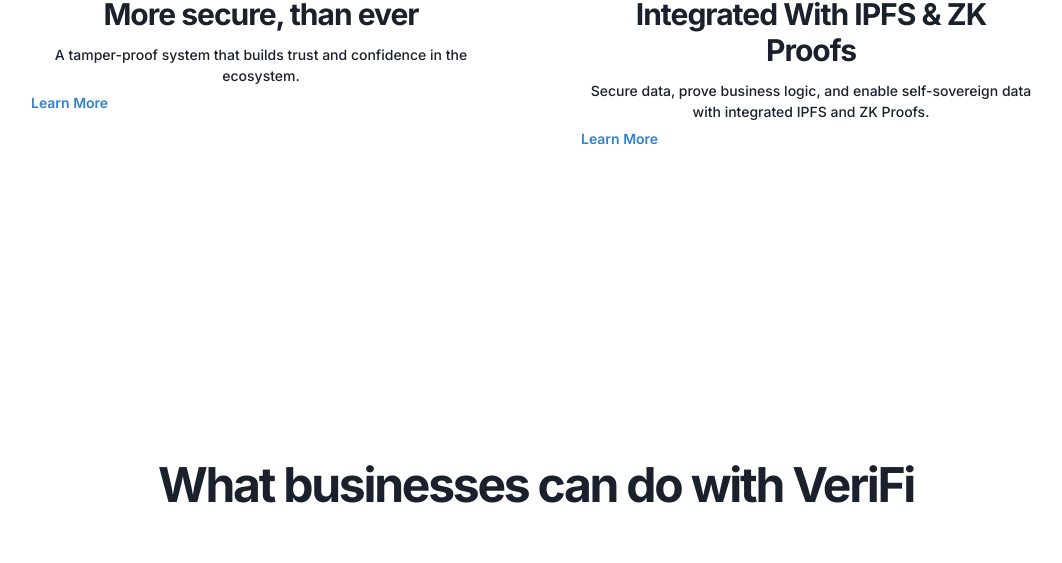
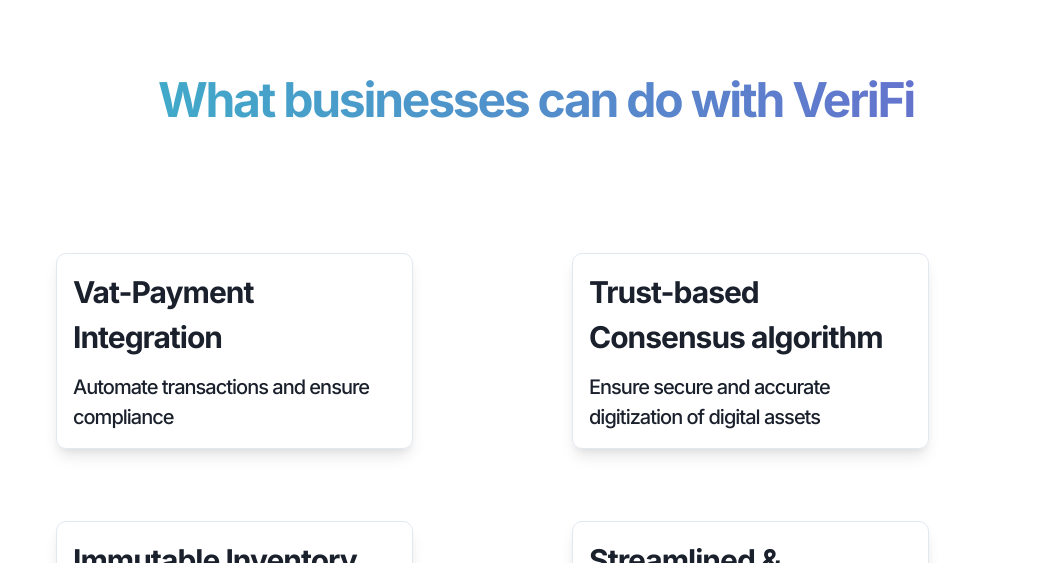
Before and after one commit to troyistroyenzo/Verifi, a Next.js app: page / in a window 1280 px wide. Shown: the part 2173-2736 px from the top of the page, without its empty margins (104-1166 px from the left). Built offline with nearby package versions, Linux system fonts and the light colour scheme.

Commit message:
made adjustment in home page

```diff
--- a/app/page.tsx
+++ b/app/page.tsx
@@ -17,19 +17,15 @@
       <Fade in transition={{ enter: { duration: 5 }}}>
         <HeroSection />
 
-      <br />
-
         <Statement/>
 
-      <br />
+
       </Fade>
        <Features />
 
       <br />
 
         <Product />
-
-      <br />
 
         <Architecture />
 
--- a/components/Architecture.tsx
+++ b/components/Architecture.tsx
@@ -22,7 +22,7 @@
   export default function Simple() {
     return (
       <Container maxW={'7xl'}>
-        <SimpleGrid columns={{ base: 1, lg: 2 }} spacing={{ base: 8, md: 20 }} py={{ base: 18, md: 24 }} >
+        <SimpleGrid columns={{ base: 1, lg: 2 }} spacing={{ base: 8, md: 20 }} py={{ base: 18, md: 24 }}>
           <Stack  p={15}>
             <Box as={'header'}>
               <Heading
@@ -30,6 +30,8 @@
                 lineHeight={1.1}
                 fontWeight={700}
                 letterSpacing={'-2.25'}
+                backgroundImage= 'linear-gradient(78deg, rgb(59,178,200) 0%, rgb(106,107,206) 100%)'
+                backgroundClip= 'text'
                 fontSize={{ base: '2xl', sm: '4xl', lg: '5xl' }}>
                 VeriFi Architecture
               </Heading>
--- a/components/Product.tsx
+++ b/components/Product.tsx
@@ -28,17 +28,19 @@
           h={'full'}
         />
       </Flex>
-      <Container maxW={'6xl'} zIndex={10} position={'relative'}>
+      <Container maxW={'5xl'} zIndex={10} position={'relative'}>
         <Stack direction={{ base: 'column', lg: 'column' }}>
           <Stack
             flex={1}
             justify={{ lg: 'center' }}
-            py={{ base: 4, md: 20, xl: 60 }}>
+            py={{ base: 4, md: 15, xl: 35 }}>
             <Box mb={{ base: 8, md: 20 }}>
               <Heading
                 mb={5}
                 fontSize={{ base: '3xl', md: '5xl' }}
                 textAlign={'center'}
+                backgroundImage= 'linear-gradient(78deg, rgb(59,178,200) 0%, rgb(106,107,206) 100%)'
+                backgroundClip= 'text'
                 letterSpacing={-2.25}
                 fontFamily={'inter'}>
                 What businesses can do with VeriFi
--- a/components/Statement.tsx
+++ b/components/Statement.tsx
@@ -13,7 +13,7 @@
     return (
       <Flex
         w={'full'}
-        h={'50vh'}
+        minH={'30vh'}
         letterSpacing={-2.25}
         backgroundSize={'cover'}
         backgroundPosition={'center center'}>
```
